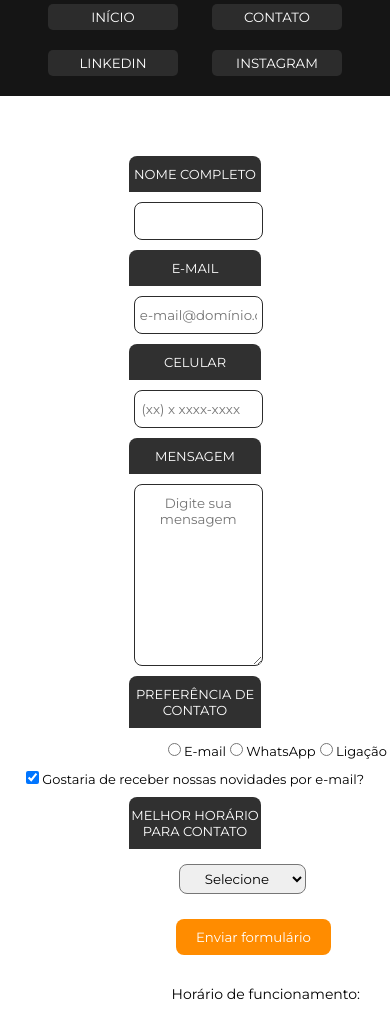
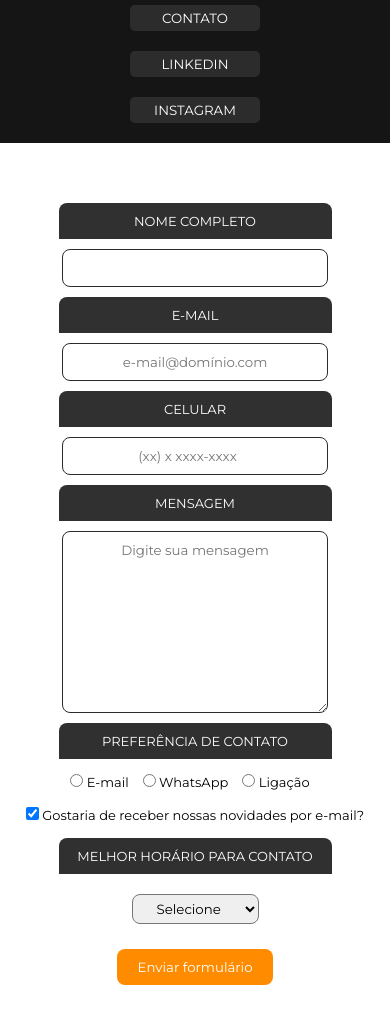
Before and after one commit to devmatheusassis/matheus-consultoria, a plain HTML site: page contato.html in a window 390 px wide. Shown: the part 229-1239 px from the top of the page. Drawn offline with Linux system fonts and the light colour scheme.

Commit message:
Commit Responsivo para Mobile

```diff
--- a/contato.css
+++ b/contato.css
@@ -99,12 +99,13 @@ form{                                    /* Formulário */
 .campos textarea:focus{
     border-color: #ff8c00;
 }
+.radios{
+    text-align: center;
+}
 .radios label {                            /* Label do Radio */
-    position: relative;
+    margin-right: 10px;
     font-size: 13px;
     padding: 5px 0;
-    text-align: center;
-    left: 43%;
     font-family: 'Montserrat', sans-serif;
 }
 .radios input {                             /* Input do Radio */
@@ -117,14 +118,14 @@ form{                                    /* Formulário */
 .checkbox{                                  /* Caixa de marcar Receber por e-mail */
     text-align: center;
     font-size: 13px;
-    margin: 10px auto;
+    margin: 15px auto;
     font-family: 'Montserrat', sans-serif;
 }
+.horario:not(p){
+    text-align: center;
+}
 .horario select{                            /* Lista de opções de horário de contato */
-    display: inline-block;
-    text-align: center;
-    margin-top: 5px;
-    margin-left: 46%;
+    margin-top: 10px;
     padding: 5px 20px;
     border-radius: 8px;
     outline: none;
@@ -132,6 +133,9 @@ form{                                    /* Formulário */
 }
 .horario select:focus{
     border-color: #ff8c00;
+}
+.botao{
+    text-align: center;
 }
 .botao input{                               /* Botão Enviar formulário */
     color: #ffffff;
@@ -142,7 +146,6 @@ form{                                    /* Formulário */
     border-radius: 8px;
     outline: none;
     cursor: pointer;
-    margin-left: 45.1%;
     font-family: 'Montserrat', sans-serif;
 }
 .botao input:active{                        /* Reação do cursor no botão */
@@ -150,7 +153,7 @@ form{                                    /* Formulário */
 }
 
 .horario-funcionamento{
-    margin-left: 44%;
+    text-align: center;
     font-family: 'Montserrat', sans-serif;
 }
 .horario-funcionamento p{
@@ -158,12 +161,11 @@ form{                                    /* Formulário */
     margin-top: 30px;
     margin-bottom: 10px;
 }
-
 table{
-    margin-left: 44%;
+    text-align: center;
     border-radius: 5px;
-    text-align: center;
     font-family: 'Montserrat', sans-serif;
+    margin: 0 auto;
 }
 thead{
     background-color: #2c2c2c;
@@ -194,3 +196,41 @@ footer p{
 footer p:hover{
     color: #cccccc;
 }
+
+/* Ajuste responsivo Mobile */
+
+@media screen and (max-width: 480px) {
+
+    .caixa-header img{
+        width: 33% ;
+    }
+    .navegacao li{
+        display: block;
+    }
+    .campos label, .radios p, .horario p{    /* Campos Labels da página */
+        color: #ffffff;
+        padding: 10px 0;
+        text-align: center;
+        background-color: #303030;
+        margin: 10px 15%;
+        font-size: 13px;
+        font-weight: normal;
+        border-top-left-radius: 8px;
+        border-top-right-radius: 8px;
+        text-transform: uppercase;
+        font-family: 'Montserrat', sans-serif;
+    }
+    .campos input, .campos textarea{           /* Campos Input e Textarea */
+    position: relative;
+    text-align: center;
+    padding: 10px 5px;
+    left: 0;
+    margin: 0 auto;
+    width: 65%;
+    border-radius: 8px;
+    border: 1px solid #2c2c2c;
+    outline: none;
+    caret-color: #ff8c00;
+    font-family: 'Montserrat', sans-serif;
+}
+}
--- a/contato.html
+++ b/contato.html
@@ -4,6 +4,7 @@
     <meta charset="UTF-8">
     <meta name="viewport" content="width=device-width, initial-scale=1.0">
     <meta name="author" content="Matheus Henrique de Assis">
+    <meta name="viewport" content="width=device-width">
     <title>Matheus # Contato</title>
     <link rel="stylesheet" href="contato.css">
     <link href="https://fonts.googleapis.com/css?family=Montserrat&display=swap" rel="stylesheet">
--- a/servico.css
+++ b/servico.css
@@ -56,7 +56,7 @@
 
 .servico{                               /* Elemento principal do serviço */
     position: relative;
-    width: 80%;
+    width: 60%;
     text-align: center;
     margin: 0 auto;
     border: 2px solid #2c2c2c;
@@ -116,3 +116,17 @@ footer p{
 footer p:hover{
     color: #cccccc;
 }
+/* Ajuste responsivo Mobile */
+
+@media screen and (max-width: 480px) {
+
+    .caixa-header img{
+        width: 33% ;
+    }
+    .navegacao li{
+        display: block;
+    }
+    .servico{
+        width: 80%;
+    }
+}
--- a/style.css
+++ b/style.css
@@ -167,3 +167,18 @@ footer p{
 footer p:hover{
     color: #cccccc;
 }
+
+/* Ajuste responsivo Mobile */
+
+@media screen and (max-width: 480px) {
+
+    .caixa-header img{
+        width: 33% ;
+    }
+    .navegacao li{
+        display: block;
+    }
+    .servicos li{
+        width: 70%;
+    }
+}
```
Also changed, not shown: auditoria.html (+1 -0 lines), consultoria.html (+1 -0 lines), index.html (+1 -1 lines), mentoria.html (+1 -0 lines).
